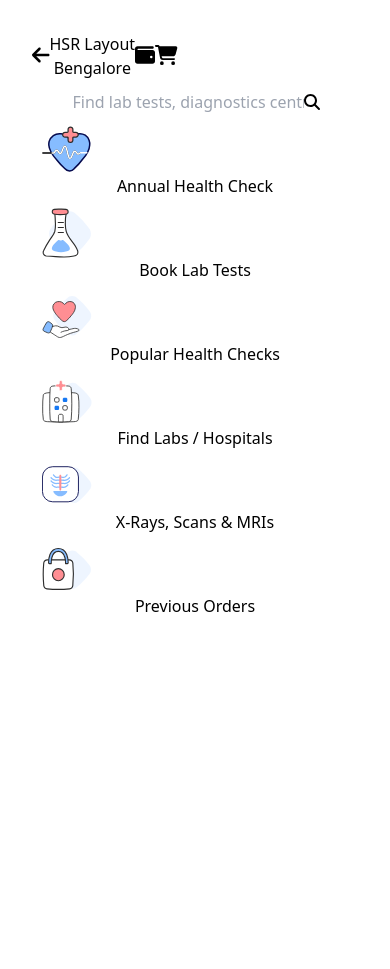
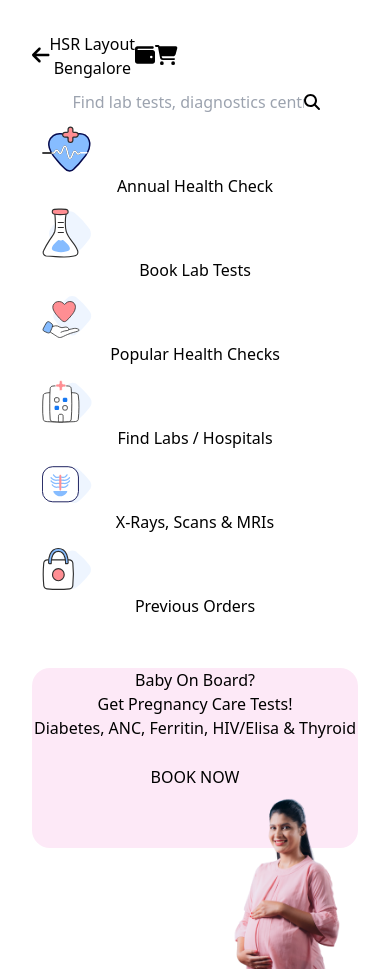
Before and after one commit to kungumasakthivel/medi-buddy, a React (Vite) app: page / in a window 390 px wide. Before the commit the page ends 844 px from the top, so only its background shows below. Built offline with nearby package versions, Linux system fonts and the light colour scheme.

Commit message:
pink banner added successfully

```diff
--- a/src/components/NavBar/NavBar.css
+++ b/src/components/NavBar/NavBar.css
@@ -16,6 +16,26 @@
   margin:10px;
 }
 
+.pink-banner {
+  background-color: #FDE9F7;
+  border-radius: 18px;
+  height: 200px;
+  margin-top: 1rem;
+  font-weight: bolder;
+}
+
+.btn-book-now {
+  background-color: none;
+  margin-top: 80px;
+}
+
+.banner-img {
+  display: flex;
+  justify-content: flex-end;
+  height:200px;
+  margin-right: 10px;
+}
+
 @media (max-width: 768px) {
   .custom-font-size {
     font-size: 20px;
@@ -25,4 +45,19 @@
     width: 328px;
     margin-top: 10px;
   }
+
+  .pink-banner{
+    margin-top:50px;
+    height: 180px;
+    font-weight: 400;
+  }
+
+  .btn-book-now {
+    font-weight: 500;
+    margin-top: 25px;
+  }
+
+    .banner-img {
+      height: 180px;
+    }
 }
--- a/src/components/NavBar/NavBar.jsx
+++ b/src/components/NavBar/NavBar.jsx
@@ -6,6 +6,7 @@
     faSearch
 } from '@fortawesome/free-solid-svg-icons';
 import './NavBar.css'
+import Img from '../../assets/image.png';
 
  function NavBar() {
    return (
@@ -148,6 +149,27 @@ import './NavBar.css'
                 </div>
             </div>
        </div>
+
+       {/* banner pink with women */}
+       <div className='pink-banner'>
+            <div className='flex flex-row justify-between'>
+                <div className='basis-4/6 '>
+                    <div className='flex flex-col mt-2'>
+                        <div className='basis-3/6'>
+                            <h1 className='text-start ml-5 text-lg '>Baby On Board?</h1>
+                            <h1 className='text-start ml-5 text-lg '>Get Pregnancy Care Tests!</h1>
+                            <p className='text-start ml-5 text-sm'>Diabetes, ANC, Ferritin, HIV/Elisa & Thyroid</p>
+                        </div>
+                        <div className='self-start ml-5'>
+                            <button className='btn-book-now'>BOOK NOW</button>
+                        </div>
+                    </div>
+                </div>
+                <div className='basis-2/6 banner-img'>
+                    <img src={Img} alt='img' />
+                </div>
+            </div>
+       </div>
      </div>
    )
  }
```
Also changed, not shown: src/assets/image.png (added).
